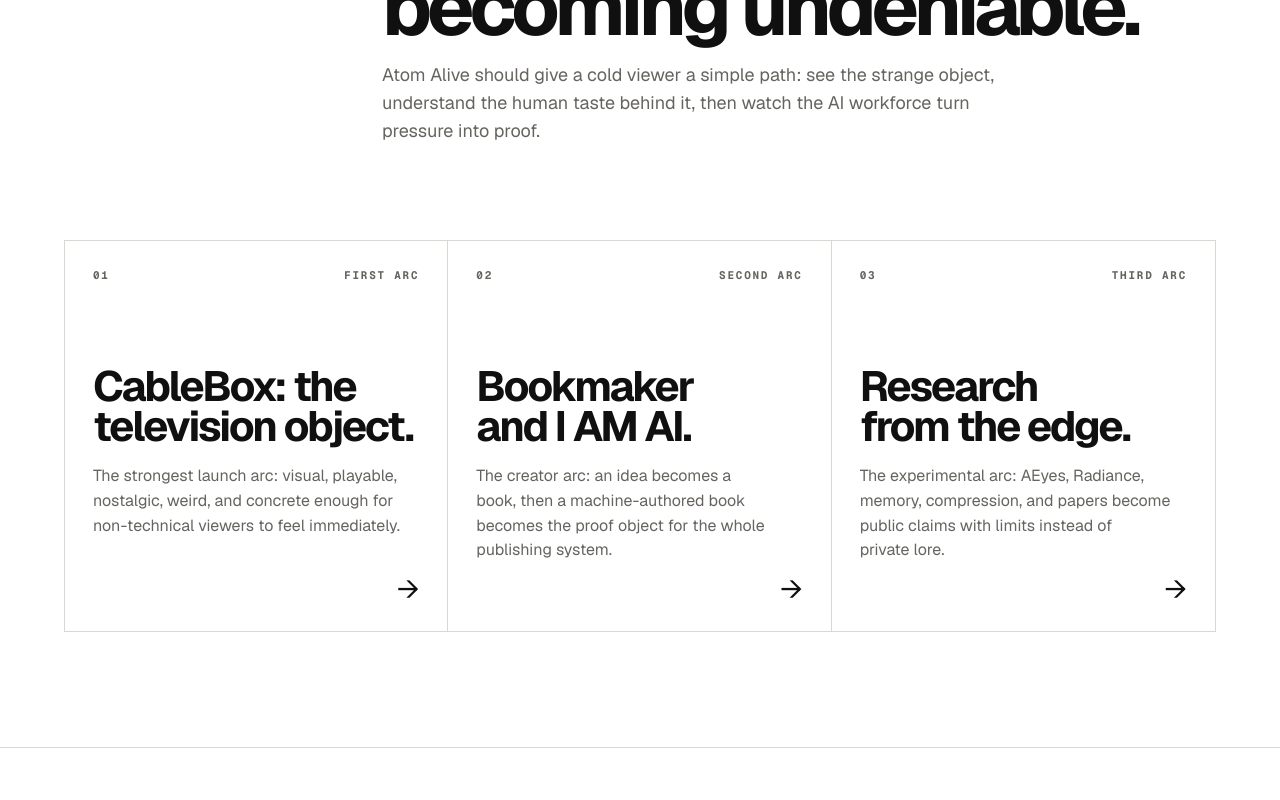
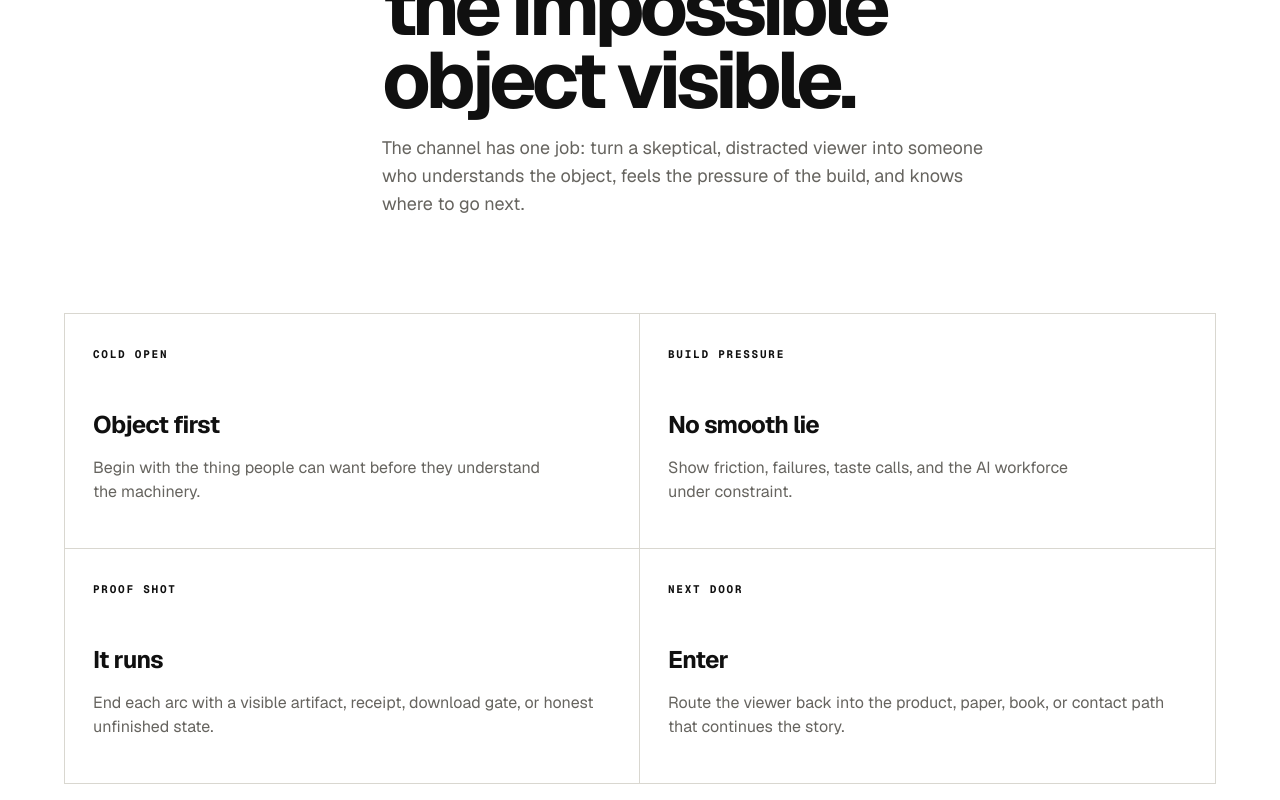
Before and after one commit to Atom-Eons/atomeons-com, a Next.js app: page /atom-alive in a window 1280 px wide. Shown: the part 1940-2740 px from the top of the page. Built offline with nearby package versions, Linux system fonts and the light colour scheme.

Commit message:
Define Atom Alive channel contract

```diff
--- a/app/atom-alive/page.tsx
+++ b/app/atom-alive/page.tsx
@@ -40,6 +40,29 @@
   },
 };
 
+const channelContract = [
+  {
+    label: "COLD OPEN",
+    value: "Object first",
+    body: "Begin with the thing people can want before they understand the machinery.",
+  },
+  {
+    label: "BUILD PRESSURE",
+    value: "No smooth lie",
+    body: "Show friction, failures, taste calls, and the AI workforce under constraint.",
+  },
+  {
+    label: "PROOF SHOT",
+    value: "It runs",
+    body: "End each arc with a visible artifact, receipt, download gate, or honest unfinished state.",
+  },
+  {
+    label: "NEXT DOOR",
+    value: "Enter",
+    body: "Route the viewer back into the product, paper, book, or contact path that continues the story.",
+  },
+];
+
 export default function AtomAlivePage() {
   return (
     <RoutePage
@@ -65,6 +88,14 @@
         note="INDEPENDENT SIGNAL / YOUTUBE / NAPLES, FLORIDA"
         priority
       />
+
+      <RouteSection
+        index="CHANNEL CONTRACT / 00"
+        title="A show about making the impossible object visible."
+        body="The channel has one job: turn a skeptical, distracted viewer into someone who understands the object, feels the pressure of the build, and knows where to go next."
+      >
+        <RouteFacts facts={channelContract} />
+      </RouteSection>
 
       <RouteSection
         index="START HERE / EPISODE RUNWAY"
```
Also changed, not shown: public/llms.txt.
